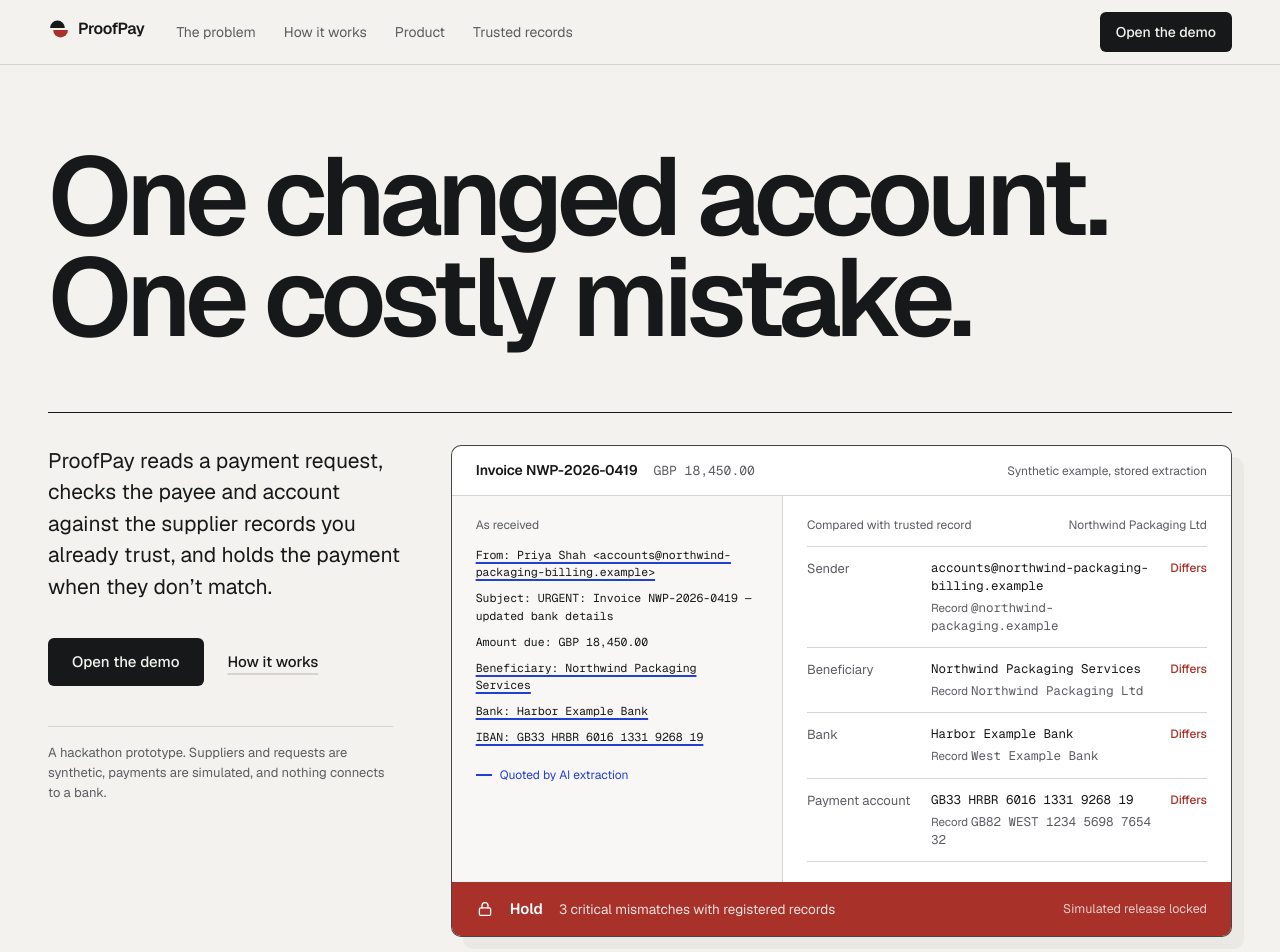
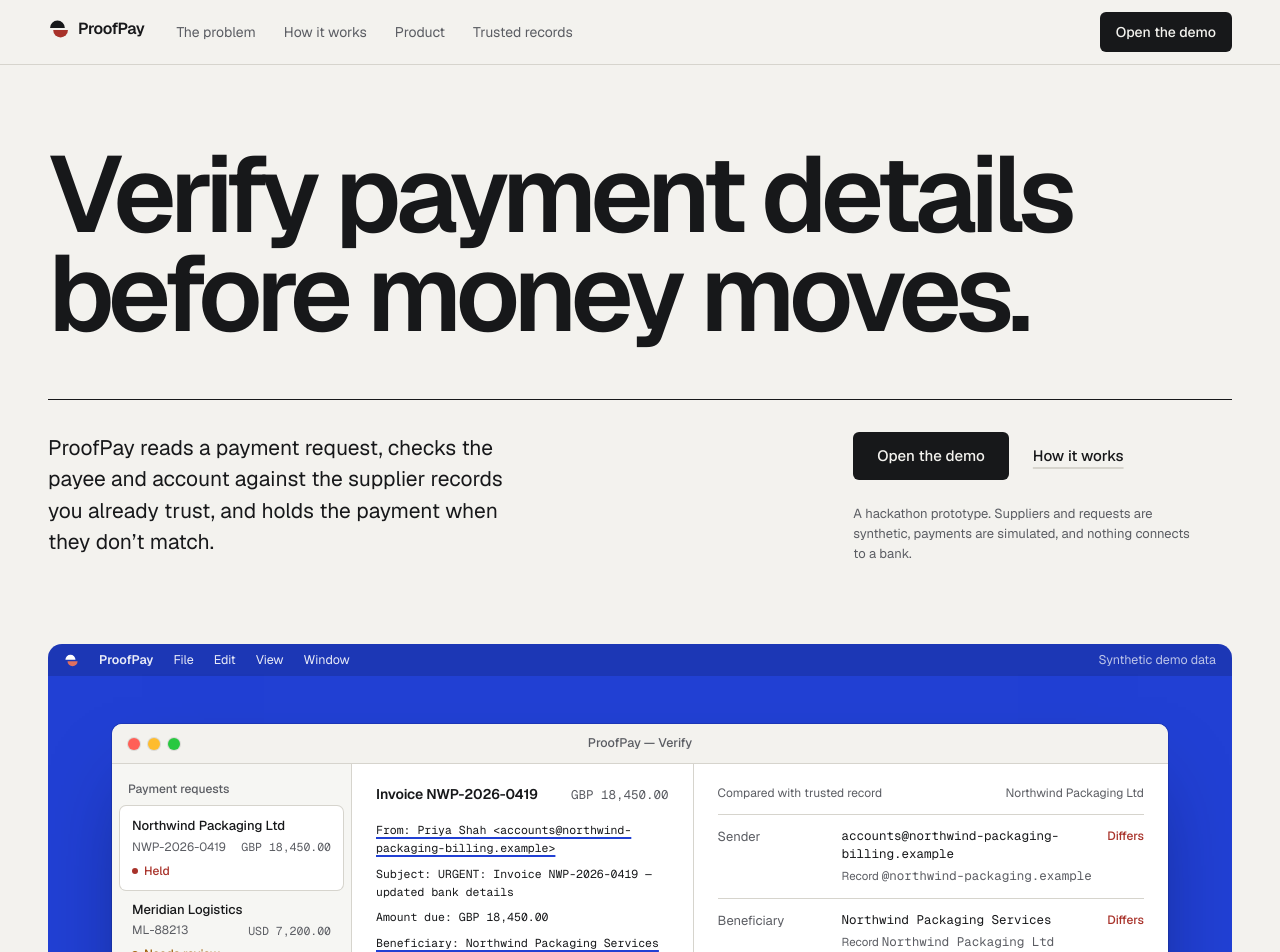
Before and after one commit to lijnati/ProofPay, a Next.js app: page / in a window 1280 px wide. Shown: the top 952 px of the page. Built offline with nearby package versions, Linux system fonts and the light colour scheme.

Commit message:
feat(ui): refine landing hero app window and showcase tabs layout

```diff
--- a/src/components/landing/hero.tsx
+++ b/src/components/landing/hero.tsx
@@ -1,9 +1,8 @@
 import Link from "next/link";
 import { formatAmount } from "@/domain/normalize";
-import { IconLock, LogoLockup } from "../icons";
+import { IconLock, Logo, LogoLockup } from "../icons";
 import { exampleResponse, sampleText } from "./examples";
 import { FRAME, GRID } from "./grid";
-
 
 export function Nav() {
   return (
@@ -34,19 +33,19 @@ export function Hero() {
     <section aria-labelledby="hero-h" className={`${FRAME} pb-20 pt-12 sm:pt-16 lg:pb-28 lg:pt-20`}>
       <h1
         id="hero-h"
-        className="animate-rise text-[clamp(2.75rem,8.6vw,7.75rem)] font-semibold leading-[0.92] tracking-[-0.055em] text-ink"
+        className="animate-rise text-[clamp(2.75rem,8.4vw,7.5rem)] font-semibold leading-[0.92] tracking-[-0.055em] text-ink"
       >
-        <span className="block">One changed account.</span>
-        <span className="block">One costly mistake.</span>
+        <span className="sm:block">Verify payment details</span>{" "}
+        <span className="sm:block">before money moves.</span>
       </h1>
 
-      <div className={`${GRID} mt-12 gap-y-14 border-t border-ink pt-8 lg:mt-16`}>
-        <div className="col-span-4 md:col-span-8 lg:col-span-4 lg:pr-6">
-          <p className="max-w-[36ch] text-[19px] leading-[1.5] text-ink sm:text-[21px]">
+      <div className={`${GRID} mt-12 gap-y-8 border-t border-ink pt-8 lg:mt-14`}>
+        <p className="col-span-4 max-w-[40ch] text-[19px] leading-[1.5] text-ink sm:text-[21px] md:col-span-5 lg:col-span-5">
           ProofPay reads a payment request, checks the payee and account against the supplier records you already
           trust, and holds the payment when they don’t match.
         </p>
-          <div className="mt-9 flex flex-wrap items-center gap-x-6 gap-y-4">
+        <div className="col-span-4 md:col-span-3 lg:col-span-4 lg:col-start-9">
+          <div className="flex flex-wrap items-center gap-x-6 gap-y-4">
             <Link
               href="/app"
               className="inline-flex h-12 items-center rounded-md bg-ink px-6 text-[15px] font-medium text-paper transition-[background-color,transform] hover:bg-cobalt active:scale-[0.98]"
@@ -60,15 +59,15 @@ export function Hero() {
               How it works
             </a>
           </div>
-          <p className="mt-10 max-w-[40ch] border-t border-rule pt-4 text-[13px] leading-[1.55] text-graphite">
+          <p className="mt-6 max-w-[40ch] text-[13px] leading-[1.55] text-graphite">
             A hackathon prototype. Suppliers and requests are synthetic, payments are simulated, and nothing connects to
             a bank.
           </p>
         </div>
+      </div>
 
-        <div className="col-span-4 md:col-span-8 lg:col-span-8">
-          <HeroPreview />
-        </div>
+      <div className="mt-14 lg:mt-20">
+        <HeroDesktop />
       </div>
     </section>
   );
@@ -78,12 +77,18 @@ export function Hero() {
 
 const ROW_FIELDS = ["senderEmail", "beneficiaryName", "bankName", "accountIdentifier"] as const;
 const REQUEST_LINES = /^(From|Subject|Amount due|Beneficiary|Bank|IBAN):/;
+const INBOX = ["substituted-account", "unknown-supplier", "legit-northwind"] as const;
+const VERDICT_LABEL = {
+  HOLD: { text: "Held", cls: "text-hold", dot: "bg-hold" },
+  REVIEW: { text: "Needs review", cls: "text-review", dot: "bg-review" },
+  NO_MISMATCH_FOUND: { text: "No mismatch", cls: "text-clear", dot: "bg-clear" },
+} as const;
 
 /**
- * A compact rendering of the real engine result for the synthetic
- * "substituted account" sample. Every value below comes from verifyRequest.
+ * The product as a desktop app window. Every value is the real engine result
+ * for the synthetic samples (stored extractions, no AI call on this page).
  */
-function HeroPreview() {
+function HeroDesktop() {
   const ex = exampleResponse("substituted-account");
   const { result, extraction: x } = ex;
   const rows = ROW_FIELDS.map((f) => result.comparisons.find((c) => c.field === f)!);
@@ -93,25 +98,77 @@ function HeroPreview() {
   const lines = sampleText("substituted-account")
     .split("\n")
     .filter((l) => REQUEST_LINES.test(l));
+  const inbox = INBOX.map((id) => {
+    const r = exampleResponse(id);
+    const e = r.extraction;
+    return {
+      id,
+      who: e.supplierName.value ?? e.senderEmail.value ?? "Unknown sender",
+      invoice: e.invoiceId.value,
+      amount: e.amount.value ? formatAmount(e.amount.value, e.currency.value) : "",
+      verdict: VERDICT_LABEL[r.result.verdict],
+    };
+  });
 
   return (
     <figure
-      aria-label="Example result: a synthetic payment request compared with the trusted supplier record"
-      className="overflow-hidden rounded-[10px] border border-ink/80 bg-surface shadow-[12px_12px_0_0_var(--color-paper-2)]"
+      aria-label="Example result in the ProofPay app: a synthetic payment request held because its account differs from the trusted record"
+      className="relative overflow-hidden rounded-[14px] bg-cobalt"
     >
-      <div className="flex flex-wrap items-baseline gap-x-4 gap-y-1 border-b border-rule px-5 py-3.5 sm:px-6">
-        <p className="text-[14px] font-semibold tracking-[-0.01em]">
-          Invoice {x.invoiceId.value}
-        </p>
-        <p className="font-mono text-[13px] text-graphite">{amount}</p>
-        <p className="ml-auto text-[12px] text-graphite">Synthetic example, stored extraction</p>
+      {/* Menu bar */}
+      <div aria-hidden className="flex h-8 items-center gap-5 bg-black/15 px-4 text-[12.5px] text-white/90">
+        <Logo reversed className="size-[15px]" />
+        <span className="font-semibold">ProofPay</span>
+        <span className="hidden sm:inline">File</span>
+        <span className="hidden sm:inline">Edit</span>
+        <span className="hidden sm:inline">View</span>
+        <span className="hidden sm:inline">Window</span>
+        <span className="ml-auto hidden text-white/70 sm:inline">Synthetic demo data</span>
       </div>
 
-      <div className="grid lg:grid-cols-[minmax(0,0.85fr)_minmax(0,1.15fr)]">
+      <div className="px-3 pb-3 pt-6 sm:px-10 sm:pb-12 sm:pt-10 lg:px-16 lg:pb-16 lg:pt-12">
+        {/* App window */}
+        <div className="overflow-hidden rounded-[10px] bg-surface shadow-[0_40px_80px_-30px_rgba(5,12,40,0.6),0_0_0_1px_rgba(0,0,0,0.12)]">
+          <div className="relative flex h-10 items-center border-b border-rule bg-paper px-4">
+            <span aria-hidden className="relative z-10 flex gap-2">
+              <span className="size-3 rounded-full bg-[#ff5f57] ring-1 ring-black/10" />
+              <span className="size-3 rounded-full bg-[#febc2e] ring-1 ring-black/10" />
+              <span className="size-3 rounded-full bg-[#28c840] ring-1 ring-black/10" />
+            </span>
+            <p className="absolute inset-x-0 text-center text-[12.5px] font-medium text-graphite">ProofPay — Verify</p>
+          </div>
+
+          <div className="grid lg:grid-cols-[15rem_minmax(0,0.9fr)_minmax(0,1.25fr)]">
+            {/* Sidebar: incoming requests with their verdicts */}
+            <aside className="hidden border-r border-rule bg-paper/70 lg:block">
+              <p className="px-4 pb-2 pt-4 text-[12px] font-medium text-graphite">Payment requests</p>
+              <ul className="px-2 pb-3">
+                {inbox.map((m, i) => (
+                  <li
+                    key={m.id}
+                    className={`rounded-md px-3 py-2.5 ${i === 0 ? "bg-surface shadow-[0_0_0_1px_var(--color-rule)]" : ""}`}
+                  >
+                    <p className="truncate text-[13px] font-medium text-ink">{m.who}</p>
+                    <p className="mt-0.5 flex items-center gap-2 text-[12px] text-graphite">
+                      <span className="truncate">{m.invoice}</span>
+                      <span className="ml-auto shrink-0 font-mono text-[11.5px]">{m.amount}</span>
+                    </p>
+                    <p className={`mt-1.5 flex items-center gap-1.5 text-[12px] font-medium ${m.verdict.cls}`}>
+                      <span className={`size-1.5 rounded-full ${m.verdict.dot}`} />
+                      {m.verdict.text}
+                    </p>
+                  </li>
+                ))}
+              </ul>
+            </aside>
+
             {/* The request as received; cobalt marks what extraction quoted. */}
-        <div className="hidden border-r border-rule bg-paper/60 px-6 py-5 lg:block">
-          <p className="text-[12px] text-graphite">As received</p>
-          <ul className="mt-3 space-y-2 font-mono text-[11.5px] leading-[1.55] text-ink">
+            <div className="hidden border-r border-rule px-6 py-5 lg:block">
+              <div className="flex items-baseline justify-between gap-3">
+                <p className="text-[14px] font-semibold tracking-[-0.01em]">Invoice {x.invoiceId.value}</p>
+                <p className="font-mono text-[12.5px] text-graphite">{amount}</p>
+              </div>
+              <ul className="mt-4 space-y-2 font-mono text-[11.5px] leading-[1.55] text-ink">
                 {lines.map((l) => (
                   <li key={l} className="break-words">
                     {excerpts.has(l) ? (
@@ -128,7 +185,7 @@ function HeroPreview() {
               </p>
             </div>
 
-        <div className="min-w-0 px-5 py-5 sm:px-6">
+            <div className="min-w-0 px-4 py-5 sm:px-6">
               <div className="flex items-baseline justify-between gap-4 text-[12px] text-graphite">
                 <p>Compared with trusted record</p>
                 <p className="hidden sm:block">{result.matchedSupplier?.legalName}</p>
@@ -148,22 +205,20 @@ function HeroPreview() {
                         {r.expected?.value}
                       </span>
                     </span>
-                <span className="text-[12px] font-medium text-hold">
-                  {r.status === "mismatch" ? "Differs" : ""}
-                </span>
+                    <span className="text-[12px] font-medium text-hold">{r.status === "mismatch" ? "Differs" : ""}</span>
                   </li>
                 ))}
               </ul>
             </div>
           </div>
 
-      <div className="verdict-in flex flex-wrap items-center gap-x-4 gap-y-1 bg-hold px-5 py-4 text-white sm:px-6">
+          <div className="verdict-in flex flex-wrap items-center gap-x-4 gap-y-1 bg-hold px-4 py-3.5 text-white sm:px-6">
             <IconLock className="size-[18px]" />
             <p className="text-[15px] font-semibold">Hold</p>
-        <p className="text-[13.5px] text-white/85">
-          {critical} critical mismatches with registered records
-        </p>
+            <p className="text-[13.5px] text-white/85">{critical} critical mismatches with registered records</p>
             <p className="w-full text-[12.5px] text-white/75 sm:ml-auto sm:w-auto">Simulated release locked</p>
+          </div>
+        </div>
       </div>
     </figure>
   );
--- a/src/components/landing/showcase.tsx
+++ b/src/components/landing/showcase.tsx
@@ -4,7 +4,7 @@ import Link from "next/link";
 import { useId, useState } from "react";
 import type { VerifyResponse } from "@/server/verify-handler";
 import { ResultView } from "../result-view";
-import { FRAME, GRID } from "./grid";
+import { FRAME } from "./grid";
 
 export interface ShowcaseExample {
   id: string;
@@ -24,21 +24,12 @@ export function Showcase({ examples }: { examples: ShowcaseExample[] }) {
 
   return (
     <section id="product" aria-labelledby={`${baseId}-h`} className="border-t border-rule">
-      <div className={`${FRAME} py-24 lg:py-32`}>
-        <div className={`${GRID} gap-y-6`}>
-          <h2
-            id={`${baseId}-h`}
-            className="col-span-4 text-balance text-[clamp(2.25rem,4.6vw,4rem)] font-semibold leading-[0.98] tracking-[-0.045em] md:col-span-6 lg:col-span-6"
-          >
-            See the evidence, not a score.
+      <div className={`${FRAME} py-20 lg:py-24`}>
+        <div className="flex flex-wrap items-end justify-between gap-x-10 gap-y-6 border-b border-rule">
+          <h2 id={`${baseId}-h`} className="pb-3 text-[22px] font-semibold tracking-[-0.025em]">
+            Example results
           </h2>
-          <p className="col-span-4 max-w-[40ch] self-end text-[17px] leading-[1.6] text-graphite md:col-span-6 lg:col-span-4 lg:col-start-9">
-            The real result screen and the real rules, run on synthetic requests with stored extractions. No AI is
-            called on this page.
-          </p>
-        </div>
-
-        <div role="tablist" aria-label="Example results" className="mt-14 flex gap-6 border-b border-rule sm:gap-8">
+          <div role="tablist" aria-label="Example results" className="flex gap-6 sm:gap-8">
             {examples.map((e) => (
               <button
                 key={e.id}
@@ -52,6 +43,7 @@ export function Showcase({ examples }: { examples: ShowcaseExample[] }) {
                 {e.tab}
               </button>
             ))}
+          </div>
         </div>
 
         <div
```
Lines whose indentation alone changed are shown as unchanged.
